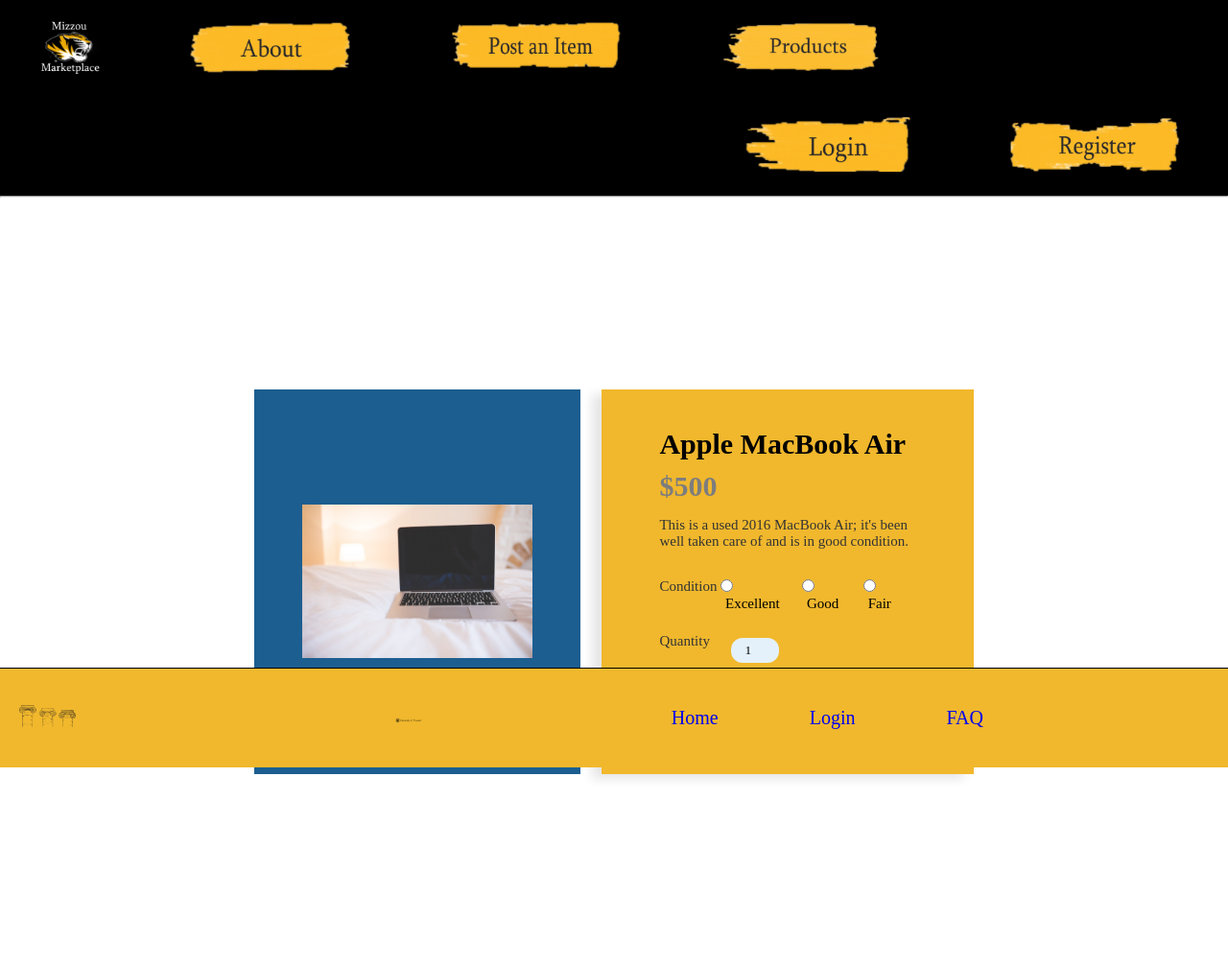
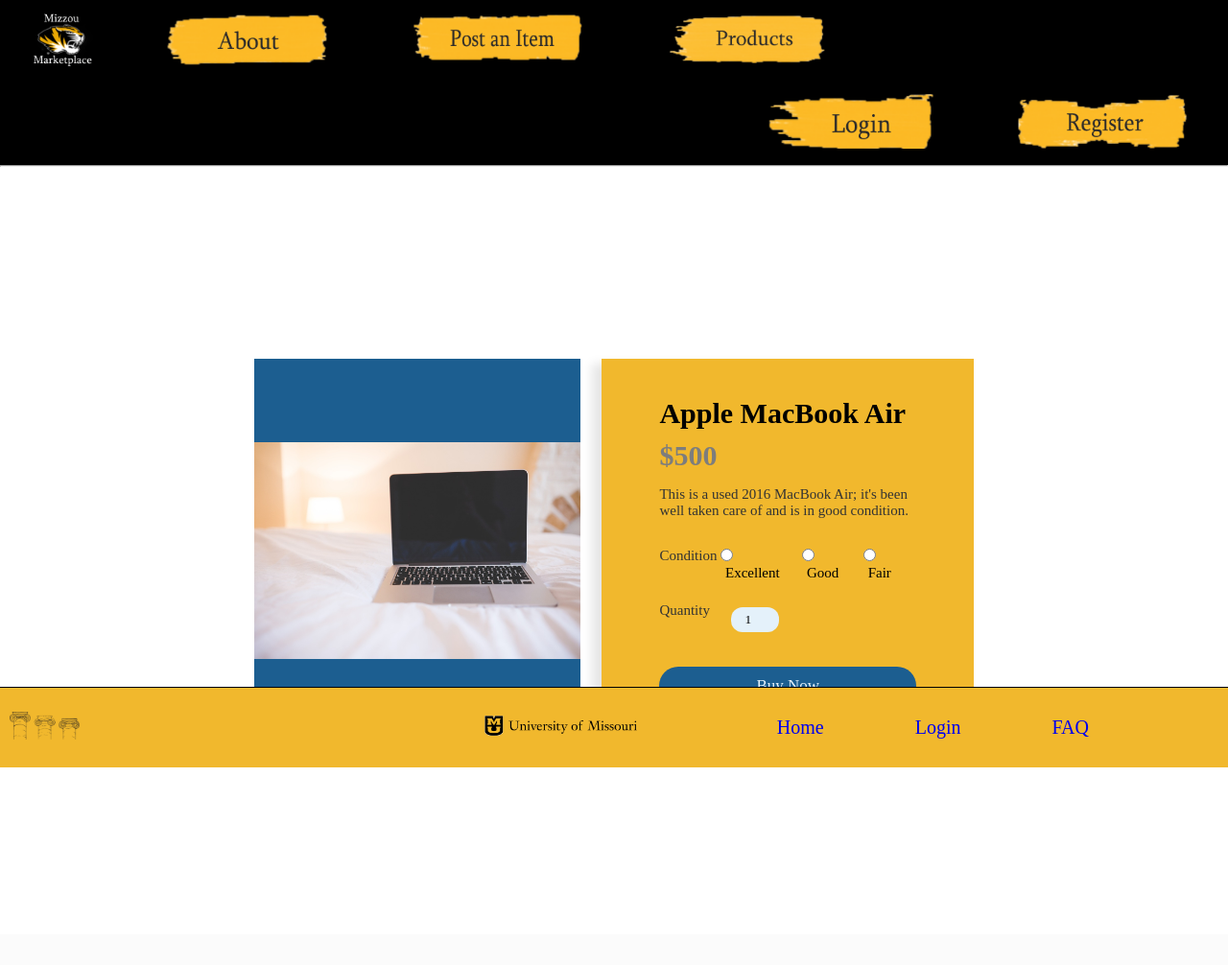
Before and after one commit to kyj0107/Mizzou-Marketplace, a Flask app: page /product/ in a window 1280 px wide. Shown: the whole page at 96% size. After the commit the page ends 800 px from the top, so only its background shows below. Run offline with Flask 3, Linux system fonts and the light colour scheme.

Commit message:
Got image to load for product page, also edited designs for header and footer

```diff
--- a/static/styles/footer.css
+++ b/static/styles/footer.css
@@ -2,7 +2,7 @@
     display: flex;
     background-color: #F1B82D;
     color: black;
-    padding: 20px;
+    padding: 10px;
     justify-content: space-between;
     border-top: 1px solid black;
     align-items: center;
@@ -16,7 +16,7 @@
     justify-content: center;
     align-items: center;
     text-align: center;
-    padding-right: 200px;
+    padding-right: 100px;
 }
 #footerimage{
     width: 125%;
@@ -35,7 +35,7 @@
     color: black;
 }
 #munavbarlink{
-    padding-right: 200px;
-    width: 25%;
-    height: 25%;
+    padding-right: 80px;
+    width: 50%;
+    height: 50%;
 }
--- a/static/styles/navbar.css
+++ b/static/styles/navbar.css
@@ -7,7 +7,7 @@
     color: white;
     text-align: center;
     text-decoration: none;
-    padding: 20px;
+    padding: 12px;
     font-size: 20px;
     float: left;
 }
--- a/static/styles/product.css
+++ b/static/styles/product.css
@@ -31,7 +31,7 @@
 
 .gallery img {
     max-width: 100%;
-    padding: 50px;
+    padding: 0px;
 }
 
 .details {
--- a/templates/product.html
+++ b/templates/product.html
@@ -50,7 +50,7 @@
     </div>
 
     <script>
-        // JavaScript for switching images!
+
         const productImg = document.getElementById("productImg");
         const buttons = document.querySelectorAll(".btn");
 
```
